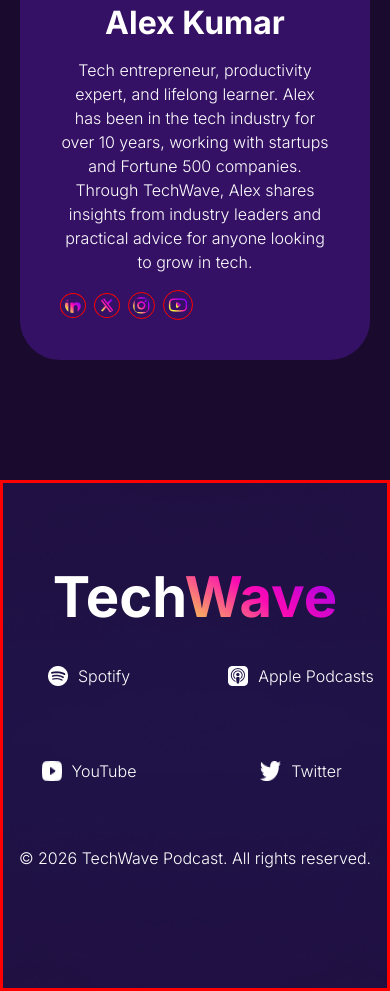
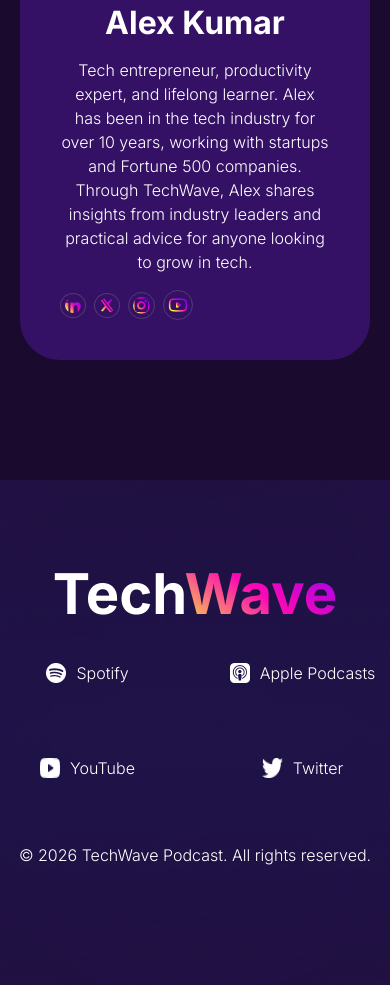
Before and after one commit to FerdosFijer/04-TechWave, a plain HTML site: page index.html in a window 390 px wide. Shown: the part 5265-6256 px from the top of the page. Drawn offline with Linux system fonts and the light colour scheme.

Commit message:
All Done

```diff
--- a/styles/style.css
+++ b/styles/style.css
@@ -448,12 +448,9 @@ footer {
 .details p{
     text-align: center;
 }
-.social-img img{
-    border: 1px solid red;
-}
 footer{
         background-size:cover;
-        border: 3px solid red;
+
     }
     .footer-logo {
     gap: 40px;
```
